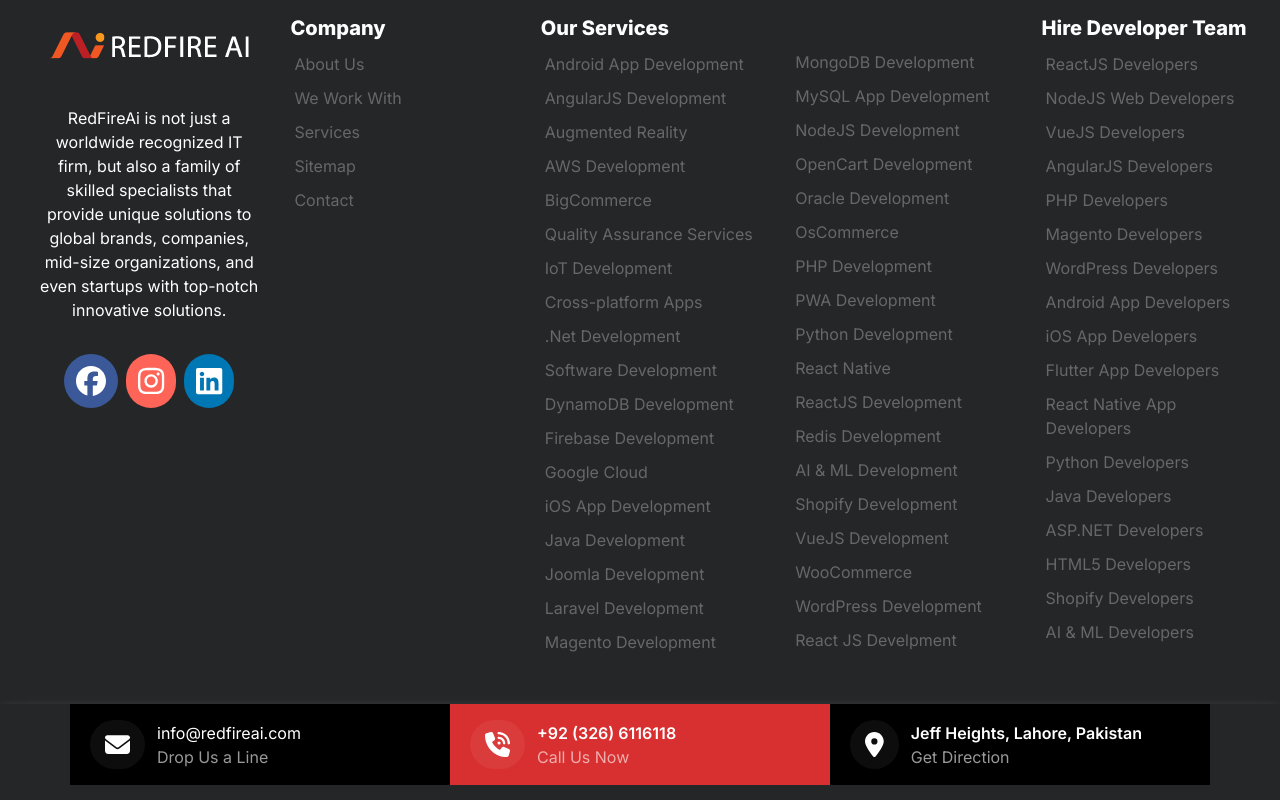
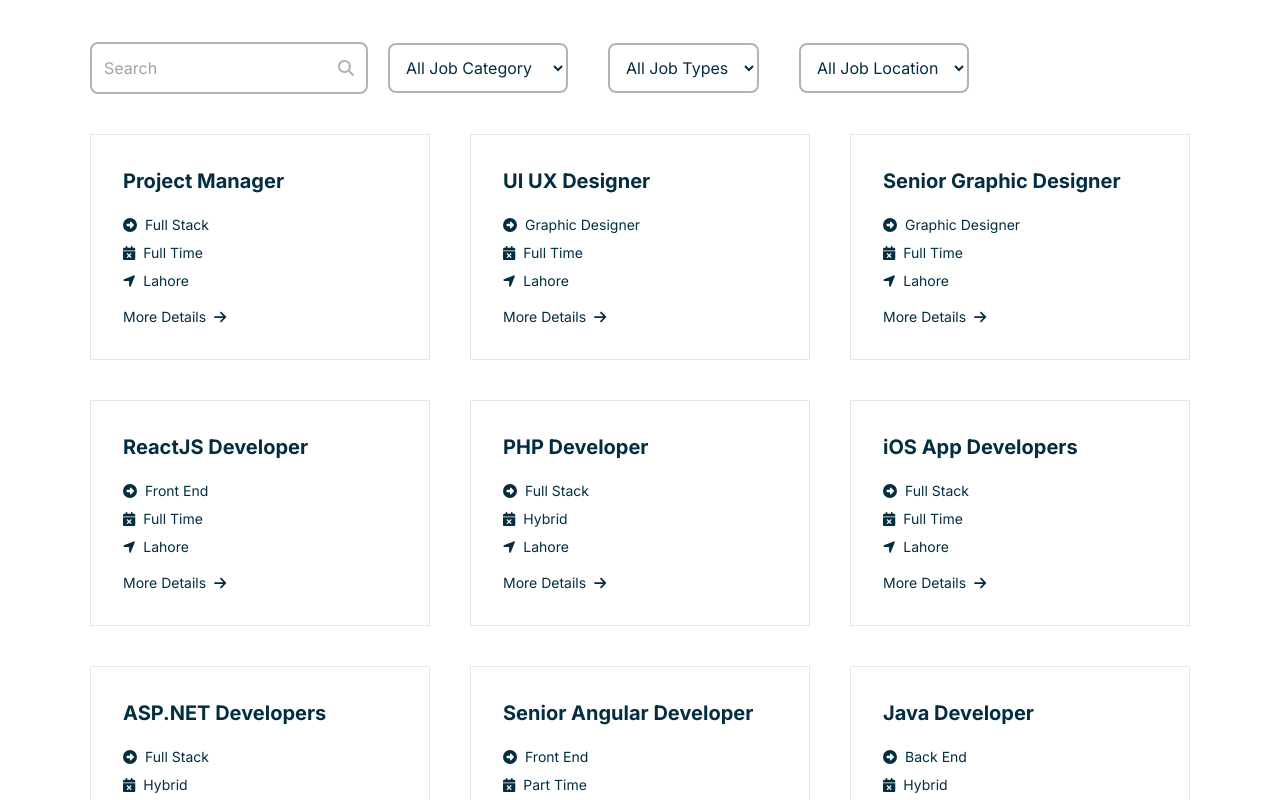
Before and after one commit to muhammadnumann/Redfire-Website, a Next.js app: page /career in a window 1280 px wide. Shown: the part 660-1460 px from the top of the page. Built offline with nearby package versions, Linux system fonts and the light colour scheme.

Commit message:
Add Career Page and also Add the Filter Functionality in Finding Jobs

```diff
--- a/package.json
+++ b/package.json
@@ -15,6 +15,7 @@
     "@fortawesome/react-fontawesome": "^0.2.0",
     "autoprefixer": "10.4.15",
     "babel-runtime": "^6.26.0",
+    "bootstrap": "^5.3.1",
     "eslint": "8.47.0",
     "eslint-config-next": "13.4.16",
     "next": "13.4.16",
--- a/src/app/Footer.js
+++ b/src/app/Footer.js
@@ -13,6 +13,7 @@
 } from "@fortawesome/free-solid-svg-icons";
 
 import { FontAwesomeIcon } from "@fortawesome/react-fontawesome";
+import Link from "next/link";
 library.add(
   faFacebook,
   faInstagram,
@@ -27,7 +28,9 @@
       <div className=" bg-[#252628] text-white w-full">
         <div className=" grid lg:grid-cols-5 md:grid-cols-2  justify-center gap-3 py-10 px-5">
           <div className=" pt-3 pl-5 max-lg:p-5 flex flex-col items-center">
-            <Image src={footer} alt="Image" width={200} height={60} />
+            <Link href={"/"}>
+              <Image src={footer} alt="Image" width={200} height={60} />
+            </Link>
             <p className=" mt-8 text-base text-center">
               RedFireAi is not just a worldwide recognized IT firm, but also a
               family of skilled specialists that provide unique solutions to
@@ -61,11 +64,17 @@
           <div className=" pt-3 pl-5 max-lg:p-5">
             <h1 className=" text-xl font-extrabold">Company</h1>
             <ul className=" text-[#676767] footer-links ml-1">
-              <li>About Us </li>
+              <li>
+                <Link href={"about-us"}>About Us</Link>
+              </li>
               <li>We Work With</li>
-              <li>Services </li>
+              <li>
+                <Link href={"services"}>Services</Link>
+              </li>
               <li>Sitemap</li>
-              <li>Contact</li>
+              <li>
+                <Link href={"contact-us"}>Contact</Link>
+              </li>
             </ul>
           </div>
           <div className=" pt-3 pl-5 max-lg:p-5">
--- a/src/app/career/page.jsx
+++ b/src/app/career/page.jsx
@@ -1,9 +1,12 @@
 import TCareer from '../../components/Career/TCareer'
+import Jobs from '../../components/Career/Jobs'
+
 
 function Career() {
     return (
         <div>
             <TCareer />
+            <Jobs />
         </div>
     )
 }
--- a/src/app/contact-us/page.jsx
+++ b/src/app/contact-us/page.jsx
@@ -6,7 +6,6 @@
         <div>
             <TcontactUs />
             <ContactForm />
-
         </div>
     )
 }
--- a/src/app/globals.css
+++ b/src/app/globals.css
@@ -156,3 +156,9 @@
 .b-shadow-get {
   box-shadow: 0px 0px 30px 0px rgba(0, 0, 0, 0.1) !important;
 }
+.career-shadow:hover {
+  box-shadow: 0 3px 15px -5px rgb(0 0 0 / 20%);
+}
+.career-shadow:hover .md {
+  color: #d81a1a;
+}
--- a/src/app/layout.js
+++ b/src/app/layout.js
@@ -2,7 +2,6 @@
 import Footer from "./Footer";
 import "./globals.css";
 import { Inter } from "next/font/google";
-
 const inter = Inter({ subsets: ["latin"] });
 
 export const metadata = {
--- /dev/null
+++ b/src/components/Career/Jobs.js
@@ -0,0 +1,186 @@
+"use client";
+import {
+  faArrowAltCircleRight,
+  faArrowRight,
+  faCalendarTimes,
+  faLocationArrow,
+  faSearch,
+} from "@fortawesome/free-solid-svg-icons";
+import { FontAwesomeIcon } from "@fortawesome/react-fontawesome";
+import React, { useState } from "react";
+
+const JobData = [
+  {
+    position: "Project Manager",
+    stack: "Full Stack",
+    time: "Full Time",
+    location: "Lahore",
+    Details: "",
+  },
+  {
+    position: "UI UX Designer",
+    stack: "Graphic Designer",
+    time: "Full Time",
+    location: "Lahore",
+    Details: "",
+  },
+  {
+    position: "Senior Graphic Designer",
+    stack: "Graphic Designer",
+    time: "Full Time",
+    location: "Lahore",
+    Details: "",
+  },
+  {
+    position: "ReactJS Developer",
+    stack: "Front End",
+    time: "Full Time",
+    location: "Lahore",
+    Details: "",
+  },
+  {
+    position: "PHP Developer",
+    stack: "Full Stack",
+    time: "Hybrid",
+    location: "Lahore",
+    Details: "",
+  },
+  {
+    position: "iOS App Developers",
+    stack: "Full Stack",
+    time: "Full Time",
+    location: "Lahore",
+    Details: "",
+  },
+  {
+    position: "ASP.NET Developers",
+    stack: "Full Stack",
+    time: "Hybrid",
+    location: "Lahore",
+    Details: "",
+  },
+  {
+    position: "Senior Angular Developer",
+    stack: "Front End",
+    time: "Part Time",
+    location: "Lahore",
+    Details: "",
+  },
+  {
+    position: "Java Developer",
+    stack: "Back End",
+    time: "Hybrid",
+    location: "Lahore",
+    Details: "",
+  },
+  {
+    position: "React Native App Developer",
+    stack: "Full Stack",
+    time: "Part Time",
+    location: "Lahore",
+    Details: "",
+  },
+];
+
+function Jobs() {
+  const [selectedJobCategory, setSelectedJobCategory] =
+    useState("All Job Category");
+  const [selectedJobType, setSelectedJobType] = useState("All Job Types");
+  const [selectedJobLocation, setSelectedJobLocation] =
+    useState("All Job Location");
+  const [searchQuery, setSearchQuery] = useState("");
+
+  const filteredJobs = JobData.filter(
+    (job) =>
+      (selectedJobCategory === "All Job Category" ||
+        job.stack === selectedJobCategory) &&
+      (selectedJobType === "All Job Types" || job.time === selectedJobType) &&
+      (selectedJobLocation === "All Job Location" ||
+        job.location === selectedJobLocation) &&
+      (searchQuery === "" ||
+        job.position.toLowerCase().includes(searchQuery.toLowerCase()) ||
+        job.stack.toLowerCase().includes(searchQuery.toLowerCase()) ||
+        job.location.toLowerCase().includes(searchQuery.toLowerCase()))
+  );
+
+  return (
+    <div className="max-w-[1140px] mr-auto ml-auto py-20 max-lg:py-10">
+      <div className=" mx-5 flex items-center">
+        <div className=" relative border-[2px] w-fit border-[#B3B3B3] hover:border-[#000] rounded-lg px-3 ">
+          <input
+            name="subject"
+            type="text"
+            value={searchQuery}
+            onChange={(e) => setSearchQuery(e.target.value)}
+            placeholder="Search"
+            className="placeholder-[#A3A3A3] outline-none  py-3"
+          />
+          <label>
+            <FontAwesomeIcon icon={faSearch} color="#B3B3B3" />
+          </label>
+        </div>
+
+        <select
+          value={selectedJobCategory}
+          onChange={(e) => setSelectedJobCategory(e.target.value)}
+          className="flex items-center mx-5 border-[#B3B3B3] border-[2px] rounded-lg p-3 bg-white  focus:outline-none  focus:border-[#B3B3B3]"
+        >
+          <option value="All Job Category">All Job Category</option>
+          <option value="Full Stack">Full Stack</option>
+          <option value="Front End">Front End</option>
+          <option value="Back End">Back End</option>
+          <option value="Graphic Designer">Graphic Designer</option>
+        </select>
+        <select
+          value={selectedJobType}
+          onChange={(e) => setSelectedJobType(e.target.value)}
+          className="flex items-center mx-5 border-[#B3B3B3] border-[2px] rounded-lg p-3 bg-white  focus:outline-none  focus:border-[#B3B3B3]"
+        >
+          <option value="All Job Types">All Job Types</option>
+          <option value="Full Time">Full Time</option>
+          <option value="Part Time">Part Time</option>
+          <option value="Hybrid">Hybrid</option>
+        </select>
+        <select
+          value={selectedJobLocation}
+          onChange={(e) => setSelectedJobLocation(e.target.value)}
+          className="flex items-center mx-5 border-[#B3B3B3] border-[2px] rounded-lg p-3 bg-white  focus:outline-none  focus:border-[#B3B3B3]"
+        >
+          <option value="All Job Location">All Job Location</option>
+          <option value="Lahore">Lahore</option>
+          <option value="Pakistan">Pakistan</option>
+        </select>
+      </div>
+
+      <div className=" grid mx-5 lg:grid-cols-3 md:grid-cols-2 sm:grid-cols-2 gap-10 my-10 ">
+        {filteredJobs.map((data, index) => (
+          <div key={index}>
+            <div className=" border p-8 cursor-pointer career-shadow">
+              <h1 className=" font-bold text-xl">{data.position}</h1>
+              <div className=" mt-5 text-sm">
+                <div className=" flex items-center my-2">
+                  <FontAwesomeIcon icon={faArrowAltCircleRight} />
+                  <p className=" ml-2">{data.stack}</p>
+                </div>
+                <div className=" flex items-center my-2">
+                  <FontAwesomeIcon icon={faCalendarTimes} />
+                  <p className=" ml-2">{data.time}</p>
+                </div>
+                <div className=" flex items-center my-2">
+                  <FontAwesomeIcon icon={faLocationArrow} />
+                  <p className=" ml-2">{data.location}</p>
+                </div>
+                <div className=" flex items-center mt-4 md">
+                  <p className=" mr-2">More Details</p>
+                  <FontAwesomeIcon icon={faArrowRight} />
+                </div>
+              </div>
+            </div>
+          </div>
+        ))}
+      </div>
+    </div>
+  );
+}
+
+export default Jobs;
--- a/src/components/HomePage/OurProjects.js
+++ b/src/components/HomePage/OurProjects.js
@@ -43,10 +43,10 @@
                 among our proficiency
               </p>
             </div>
-            <div className=" mt-10 grid lg:grid-cols-2 md:grid-cols-2 items-center justify-center sm:grid-cols-2">
+            <div className=" mt-10 grid lg:grid-cols-2 md:grid-cols-2 items-center justify-center">
               {DataProject.map((data, index) => (
                 <>
-                  <div className=" flex m-4 justify-center" key={index}>
+                  <div className=" flex m-4 items-center" key={index}>
                     <div>
                       <Image src={data.icon} width={51} height={51} alt="" />
                     </div>
```
Also changed, not shown: tailwind.config.js (+7 -7 lines), 1 other file (tests, documents, lock files or other folders).
